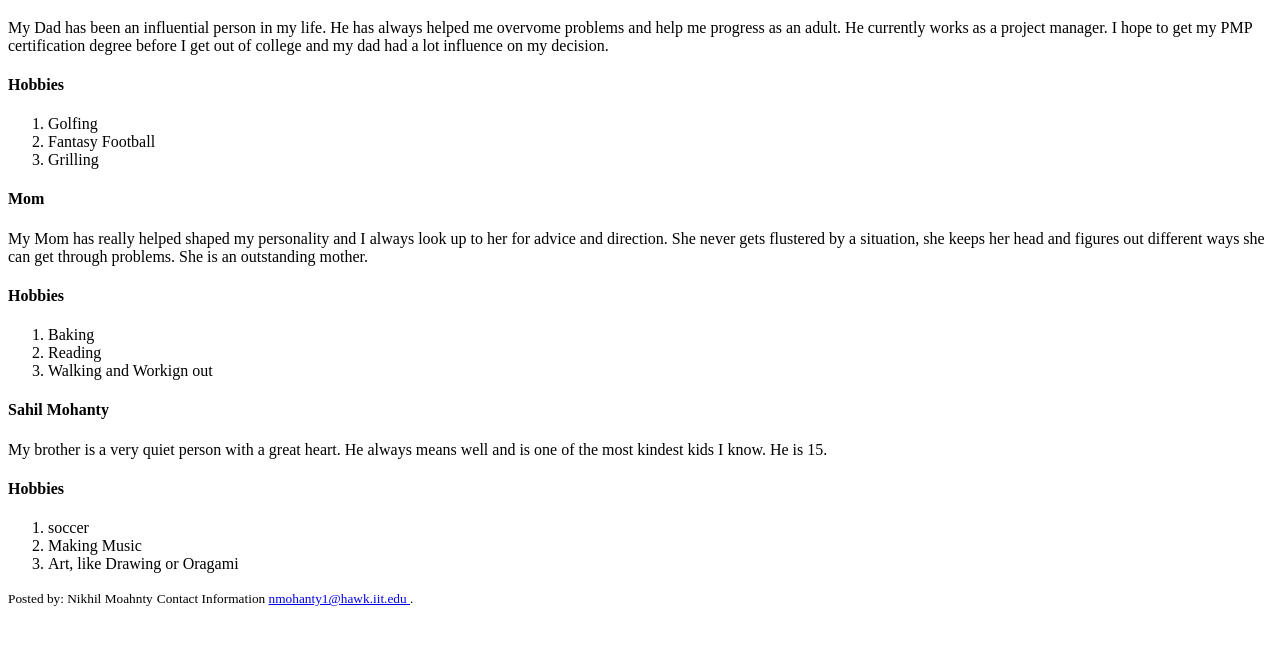
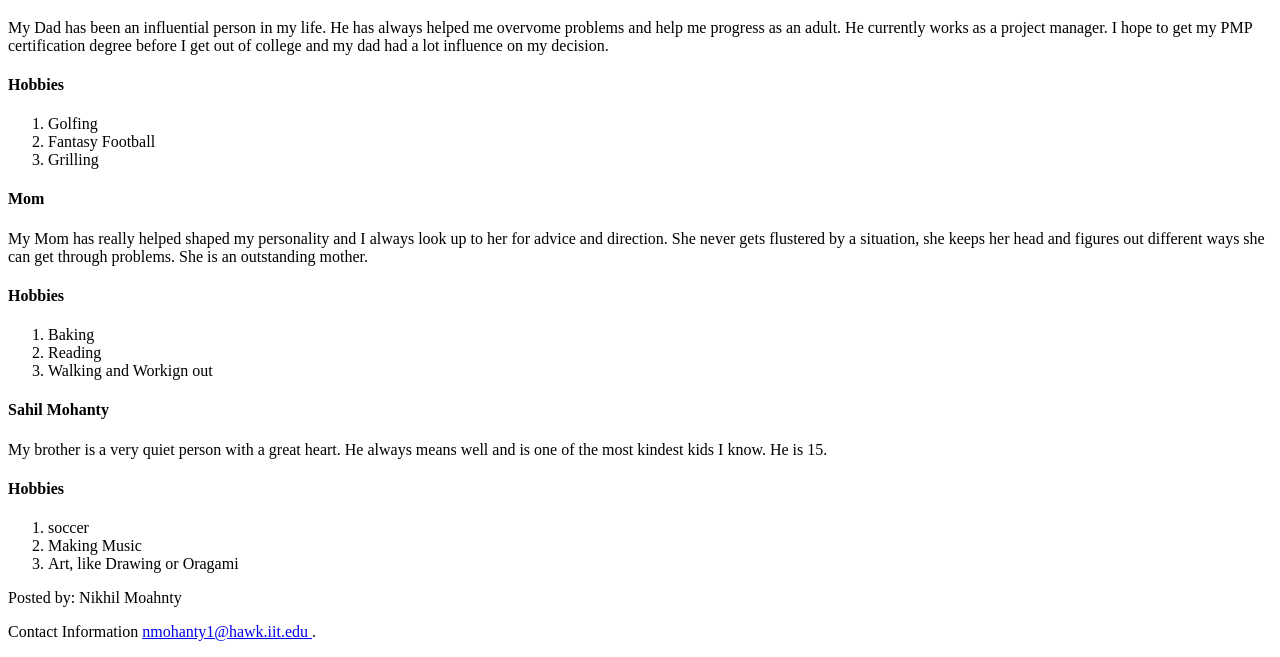
Before and after one commit to Nmohanty1/361-project-one, a plain HTML site: page family/index.html in a window 1280 px wide. Shown: the part 146-803 px from the top of the page. Drawn offline with Linux system fonts and the light colour scheme.

Commit message:
hopefully now I am done.

```diff
--- a/family/index.html
+++ b/family/index.html
@@ -4,11 +4,13 @@
   <title> My Family</title>
   <meta charset="utf-8"/>
 </head>
+<body>
 <ul>
   <li><a href="../family/index.hmtl">About my family</a></li>
   <li><a href="../Hobbies/index.html">Hobbies</a></li>
   <Li><a href="../resume/index.html"> Resume</a></li>
 </ul>
+<main>
   <img src="Family.jpg" width="260" height="400" alt="family">
     <h4>Dad</h4>
   <p>My Dad has been an influential person in my life. He has always
@@ -46,9 +48,12 @@
         <li>Art, like Drawing or Oragami</li>
       </ol>
 </section>
+</main>
 <!--Footer that is on every page-->
   <footer>
-    <small>Posted by: Nikhil Moahnty</small>
-    <small>Contact Information <a href="nmohanty1@hawk.iit.edu">nmohanty1@hawk.iit.edu
-    </a>.</small>
+    <p>Posted by: Nikhil Moahnty</p>
+    <p>Contact Information <a href="nmohanty1@hawk.iit.edu">nmohanty1@hawk.iit.edu
+    </a>.</p>
   </footer>
+</body>
+</html>
```
Also changed, not shown: Hobbies/index.html (+1 -0 lines).
